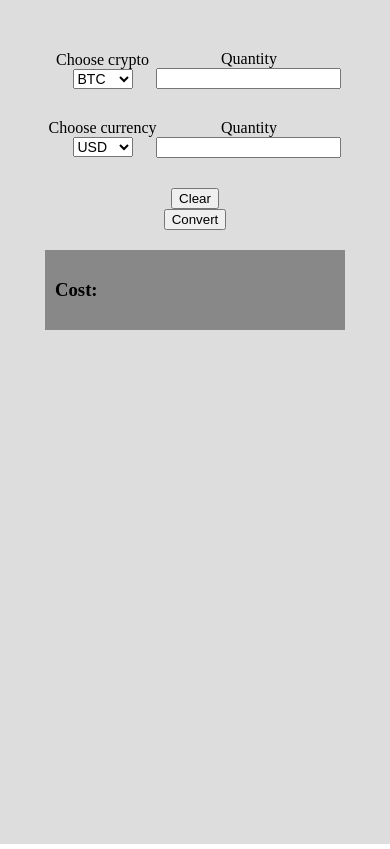
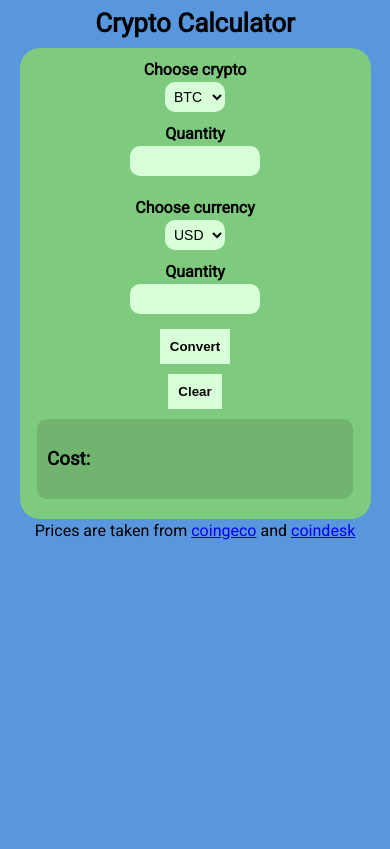
Before and after one commit to rezio3/crypto-calculator, a React (Create React App) app: page / in a window 390 px wide. Built offline with nearby package versions, Linux system fonts and the light colour scheme; no server answers.

Commit message:
add style

```diff
--- a/public/index.html
+++ b/public/index.html
@@ -10,7 +10,12 @@
 		/>
 
 		<link rel="manifest" href="%PUBLIC_URL%/manifest.json" />
-
+		<link rel="preconnect" href="https://fonts.googleapis.com" />
+		<link rel="preconnect" href="https://fonts.gstatic.com" crossorigin />
+		<link
+			href="https://fonts.googleapis.com/css2?family=Heebo&display=swap"
+			rel="stylesheet"
+		/>
 		<title>React App</title>
 	</head>
 	<body>
--- a/src/App.js
+++ b/src/App.js
@@ -153,6 +153,8 @@ class App extends Component {
 
 	render() {
 		return (
+			<div className="main-container">
+				<h1 className="header">Crypto Calculator</h1>
 				<div className="app-container">
 					<div className="calculator-container">
 						<div className="curriences-container-left">
@@ -172,6 +174,21 @@ class App extends Component {
 									<option value="eos">EOS</option>
 								</select>
 							</label>
+
+							<label htmlFor="howManyCrypto">
+								<span>Quantity</span>
+								<input
+									type="number"
+									className="howManyCrypto"
+									name="howManyCrypto"
+									id="howManyCrypto"
+									value={this.state.cryptoQuantity}
+									onChange={this.cryptoQuantityHandler}
+									disabled={this.state.cryptoQuantityInputDisabled}
+								></input>
+							</label>
+						</div>
+						<div className="curriences-container-right">
 							<label htmlFor="currency">
 								<span>Choose currency</span>
 
@@ -185,20 +202,6 @@ class App extends Component {
 									<option value="PLN">PLN</option>
 									<option value="EUR">EUR</option>
 								</select>
-						</label>
-					</div>
-					<div className="curriences-container-right">
-						<label htmlFor="howManyCrypto">
-							<span>Quantity</span>
-							<input
-								type="number"
-								className="howManyCrypto"
-								name="howManyCrypto"
-								id="howManyCrypto"
-								value={this.state.cryptoQuantity}
-								onChange={this.cryptoQuantityHandler}
-								disabled={this.state.cryptoQuantityInputDisabled}
-							></input>
 							</label>
 							<label htmlFor="howManyCurrency">
 								<span>Quantity</span>
@@ -214,11 +217,23 @@ class App extends Component {
 							</label>
 						</div>
 					</div>
-				<button onClick={this.clearHandler}>Clear</button>
-				<button onClick={this.handleConvertBtn}>Convert</button>
+					<div className="buttons-container">
+						<button onClick={this.handleConvertBtn} className="convert-btn">
+							Convert
+						</button>
+						<button onClick={this.clearHandler} className="clear-btn">
+							Clear
+						</button>
+					</div>
 					<div className="cost">
 						<h3 className="btc-price">Cost: {this.state.result}</h3>
 					</div>
+				</div>
+				<span>
+					Prices are taken from{" "}
+					<a href="https://www.coingecko.com/pl">coingeco</a> and{" "}
+					<a href="https://www.coindesk.com/">coindesk</a>
+				</span>
 			</div>
 		);
 	}
--- a/src/style/app.scss
+++ b/src/style/app.scss
@@ -1,11 +1,32 @@
+body {
+	margin: 0;
+	padding: 0;
+	box-sizing: border-box;
+	background-color: rgb(88, 150, 221);
+	font-family: "Heebo", sans-serif;
+}
+
+.main-container {
+	text-align: center;
+	width: 100%;
+	height: 100vh;
+	.header {
+		text-align: center;
+		margin: 5px 0;
+	}
+
 	.app-container {
 		display: flex;
 		flex-direction: column;
+		justify-content: center;
 		align-items: center;
-	background-color: #ddd;
-	width: 100%;
-	height: 100vh;
-	margin: 0 auto;
+		background-color: rgb(126, 202, 126);
+		// border: 2px solid rgb(100, 196, 100);
+		border-radius: 20px;
+		width: 50%;
+		max-width: 480px;
+		min-height: 350px;
+		margin: 5px auto 0;
 		padding: 0;
 
 		.calculator-container {
@@ -13,7 +34,6 @@
 			flex-direction: row;
 			justify-content: center;
 			align-items: center;
-		padding-top: 50px;
 
 			.curriences-container-left,
 			.curriences-container-right {
@@ -21,14 +41,30 @@
 				flex-direction: column;
 				justify-content: space-evenly;
 				align-items: center;
+				margin: 20px 10px 0;
 
 				.crypto-select,
 				.currency-select,
-			.cryptoQuantity,
-			.currencyQuantity {
+				.howManyCurrency,
+				.howManyCrypto {
 					width: 60px;
+					height: 30px;
+					padding: 5px;
+					background-color: rgb(217, 255, 217);
+					font-size: 14px;
+					border: none;
+					border-radius: 10px;
+				}
+
+				.howManyCurrency,
+				.howManyCrypto {
+					width: 120px;
 					height: 20px;
-				font-size: 14px;
+					text-align: center;
+				}
+
+				input:disabled {
+					background-color: rgb(161, 161, 161);
 				}
 			}
 
@@ -38,6 +74,7 @@
 				justify-content: space-evenly;
 				align-items: center;
 				margin-bottom: 30px;
+				font-weight: bold;
 			}
 		}
 
@@ -45,12 +82,69 @@
 			display: flex;
 			align-items: center;
 			margin-top: 20px;
-		background-color: #888;
+			background-color: rgb(112, 180, 112);
+			border-radius: 10px;
 			width: 300px;
 			height: 80px;
+			margin-bottom: 20px;
 
 			h3 {
 				margin-left: 10px;
 			}
 		}
+		.buttons-container {
+			.clear-btn,
+			.convert-btn {
+				margin: 10px 50px;
+				padding: 10px;
+				border: none;
+				background-color: rgb(217, 255, 217);
+				font-weight: bold;
+				cursor: pointer;
 			}
+			.clear-btn {
+				margin-left: 35px;
+			}
+
+			.clear-btn:hover,
+			.convert-btn:hover {
+				background-color: rgb(140, 175, 140);
+			}
+		}
+	}
+}
+
+@media (max-width: 630px) {
+	.main-container {
+		.app-container {
+			width: 90%;
+			.calculator-container {
+				flex-direction: column;
+				.curriences-container-left,
+				.curriences-container-right {
+					margin: 5px 0;
+				}
+				label {
+					margin: 5px 0;
+				}
+			}
+			.buttons-container {
+				display: flex;
+				flex-direction: column;
+				justify-content: center;
+				align-items: center;
+				.clear-btn,
+				.convert-btn {
+					margin: 5px 0;
+				}
+			}
+			.cost {
+				width: 90%;
+				margin-top: 5px;
+			}
+		}
+	}
+	.header {
+		font-size: 26px;
+	}
+}
--- a/src/style/css/app.css
+++ b/src/style/css/app.css
@@ -1,54 +1,142 @@
-.app-container {
+body {
+  margin: 0;
+  padding: 0;
+  box-sizing: border-box;
+  background-color: rgb(88, 150, 221);
+  font-family: "Heebo", sans-serif;
+}
+
+.main-container {
+  text-align: center;
+  width: 100%;
+  height: 100vh;
+}
+.main-container .header {
+  text-align: center;
+  margin: 5px 0;
+}
+.main-container .app-container {
   display: flex;
   flex-direction: column;
+  justify-content: center;
   align-items: center;
-  background-color: #ddd;
-  width: 100%;
-  height: 100vh;
-  margin: 0 auto;
+  background-color: rgb(126, 202, 126);
+  border-radius: 20px;
+  width: 50%;
+  max-width: 480px;
+  min-height: 350px;
+  margin: 5px auto 0;
   padding: 0;
 }
-.app-container .calculator-container {
+.main-container .app-container .calculator-container {
   display: flex;
   flex-direction: row;
   justify-content: center;
   align-items: center;
-  padding-top: 50px;
 }
-.app-container .calculator-container .curriences-container-left,
-.app-container .calculator-container .curriences-container-right {
+.main-container .app-container .calculator-container .curriences-container-left,
+.main-container .app-container .calculator-container .curriences-container-right {
   display: flex;
   flex-direction: column;
   justify-content: space-evenly;
   align-items: center;
+  margin: 20px 10px 0;
 }
-.app-container .calculator-container .curriences-container-left .crypto-select,
-.app-container .calculator-container .curriences-container-left .currency-select,
-.app-container .calculator-container .curriences-container-left .cryptoQuantity,
-.app-container .calculator-container .curriences-container-left .currencyQuantity,
-.app-container .calculator-container .curriences-container-right .crypto-select,
-.app-container .calculator-container .curriences-container-right .currency-select,
-.app-container .calculator-container .curriences-container-right .cryptoQuantity,
-.app-container .calculator-container .curriences-container-right .currencyQuantity {
+.main-container .app-container .calculator-container .curriences-container-left .crypto-select,
+.main-container .app-container .calculator-container .curriences-container-left .currency-select,
+.main-container .app-container .calculator-container .curriences-container-left .howManyCurrency,
+.main-container .app-container .calculator-container .curriences-container-left .howManyCrypto,
+.main-container .app-container .calculator-container .curriences-container-right .crypto-select,
+.main-container .app-container .calculator-container .curriences-container-right .currency-select,
+.main-container .app-container .calculator-container .curriences-container-right .howManyCurrency,
+.main-container .app-container .calculator-container .curriences-container-right .howManyCrypto {
   width: 60px;
+  height: 30px;
+  padding: 5px;
+  background-color: rgb(217, 255, 217);
+  font-size: 14px;
+  border: none;
+  border-radius: 10px;
+}
+.main-container .app-container .calculator-container .curriences-container-left .howManyCurrency,
+.main-container .app-container .calculator-container .curriences-container-left .howManyCrypto,
+.main-container .app-container .calculator-container .curriences-container-right .howManyCurrency,
+.main-container .app-container .calculator-container .curriences-container-right .howManyCrypto {
+  width: 120px;
   height: 20px;
-  font-size: 14px;
+  text-align: center;
 }
-.app-container .calculator-container label {
+.main-container .app-container .calculator-container .curriences-container-left input:disabled,
+.main-container .app-container .calculator-container .curriences-container-right input:disabled {
+  background-color: rgb(161, 161, 161);
+}
+.main-container .app-container .calculator-container label {
   display: flex;
   flex-direction: column;
   justify-content: space-evenly;
   align-items: center;
   margin-bottom: 30px;
+  font-weight: bold;
 }
-.app-container .cost {
+.main-container .app-container .cost {
   display: flex;
   align-items: center;
   margin-top: 20px;
-  background-color: #888;
+  background-color: rgb(112, 180, 112);
+  border-radius: 10px;
   width: 300px;
   height: 80px;
+  margin-bottom: 20px;
 }
-.app-container .cost h3 {
+.main-container .app-container .cost h3 {
   margin-left: 10px;
 }
+.main-container .app-container .buttons-container .clear-btn,
+.main-container .app-container .buttons-container .convert-btn {
+  margin: 10px 50px;
+  padding: 10px;
+  border: none;
+  background-color: rgb(217, 255, 217);
+  font-weight: bold;
+  cursor: pointer;
+}
+.main-container .app-container .buttons-container .clear-btn {
+  margin-left: 35px;
+}
+.main-container .app-container .buttons-container .clear-btn:hover,
+.main-container .app-container .buttons-container .convert-btn:hover {
+  background-color: rgb(140, 175, 140);
+}
+
+@media (max-width: 630px) {
+  .main-container .app-container {
+    width: 90%;
+  }
+  .main-container .app-container .calculator-container {
+    flex-direction: column;
+  }
+  .main-container .app-container .calculator-container .curriences-container-left,
+.main-container .app-container .calculator-container .curriences-container-right {
+    margin: 5px 0;
+  }
+  .main-container .app-container .calculator-container label {
+    margin: 5px 0;
+  }
+  .main-container .app-container .buttons-container {
+    display: flex;
+    flex-direction: column;
+    justify-content: center;
+    align-items: center;
+  }
+  .main-container .app-container .buttons-container .clear-btn,
+.main-container .app-container .buttons-container .convert-btn {
+    margin: 5px 0;
+  }
+  .main-container .app-container .cost {
+    width: 90%;
+    margin-top: 5px;
+  }
+  .header {
+    font-size: 26px;
+  }
+}
```
Lines whose indentation alone changed are shown as unchanged.
